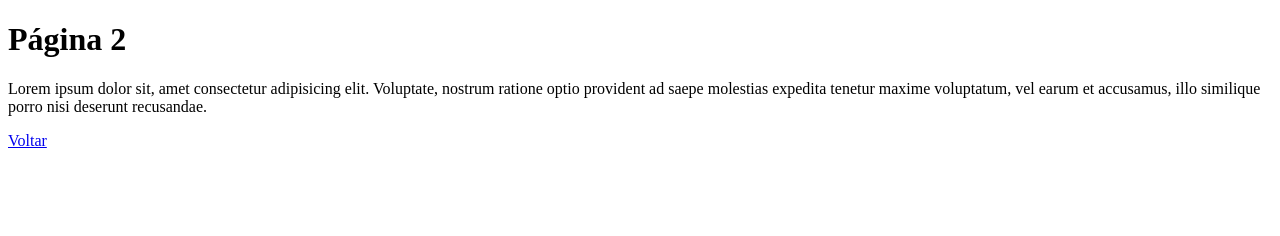
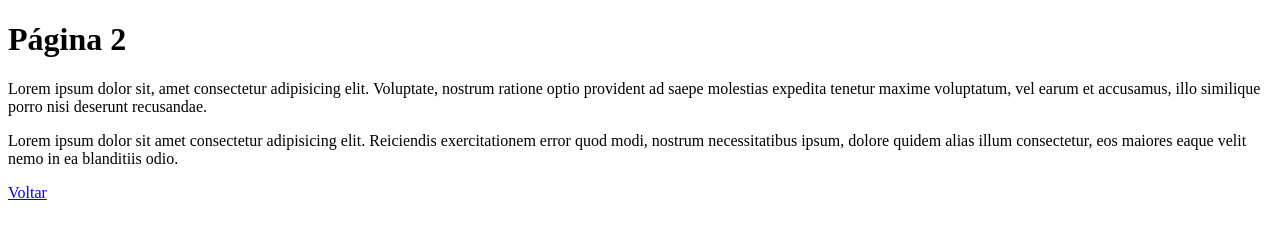
Before and after one commit to samuelsilvati/aprendendogit, a plain HTML site: page pag2.html in a window 1280 px wide. Drawn offline with Linux system fonts and the light colour scheme.

Commit message:
Adicionado segundo parágrafo à página 2

```diff
--- a/pag2.html
+++ b/pag2.html
@@ -9,6 +9,7 @@
 <body>
     <h1>Página 2</h1>
     <p>Lorem ipsum dolor sit, amet consectetur adipisicing elit. Voluptate, nostrum ratione optio provident ad saepe molestias expedita tenetur maxime voluptatum, vel earum et accusamus, illo similique porro nisi deserunt recusandae.</p>
+    <p>Lorem ipsum dolor sit amet consectetur adipisicing elit. Reiciendis exercitationem error quod modi, nostrum necessitatibus ipsum, dolore quidem alias illum consectetur, eos maiores eaque velit nemo in ea blanditiis odio.</p>
     <a href="index.html">Voltar</a>
 </body>
 </html>
```
